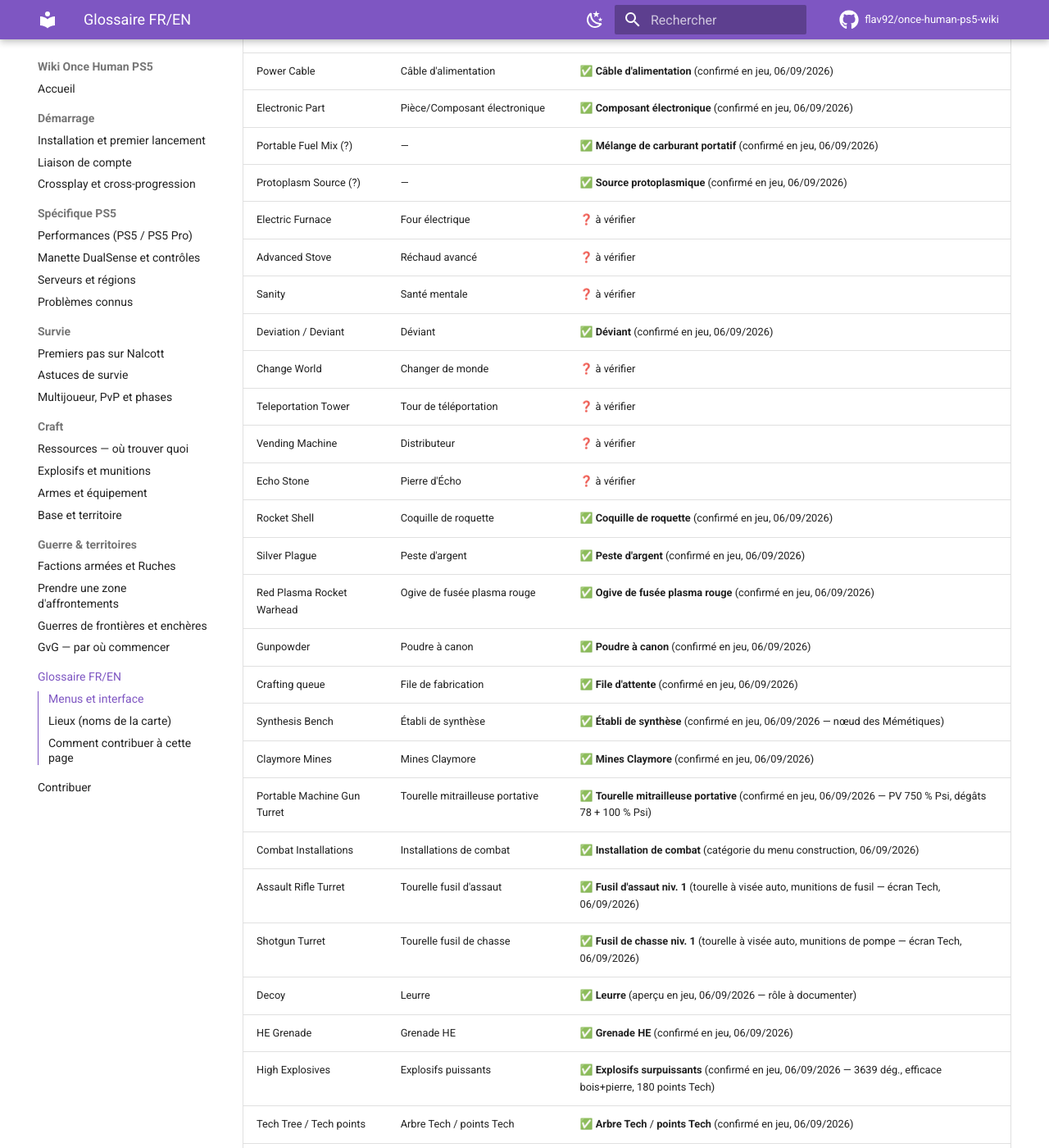
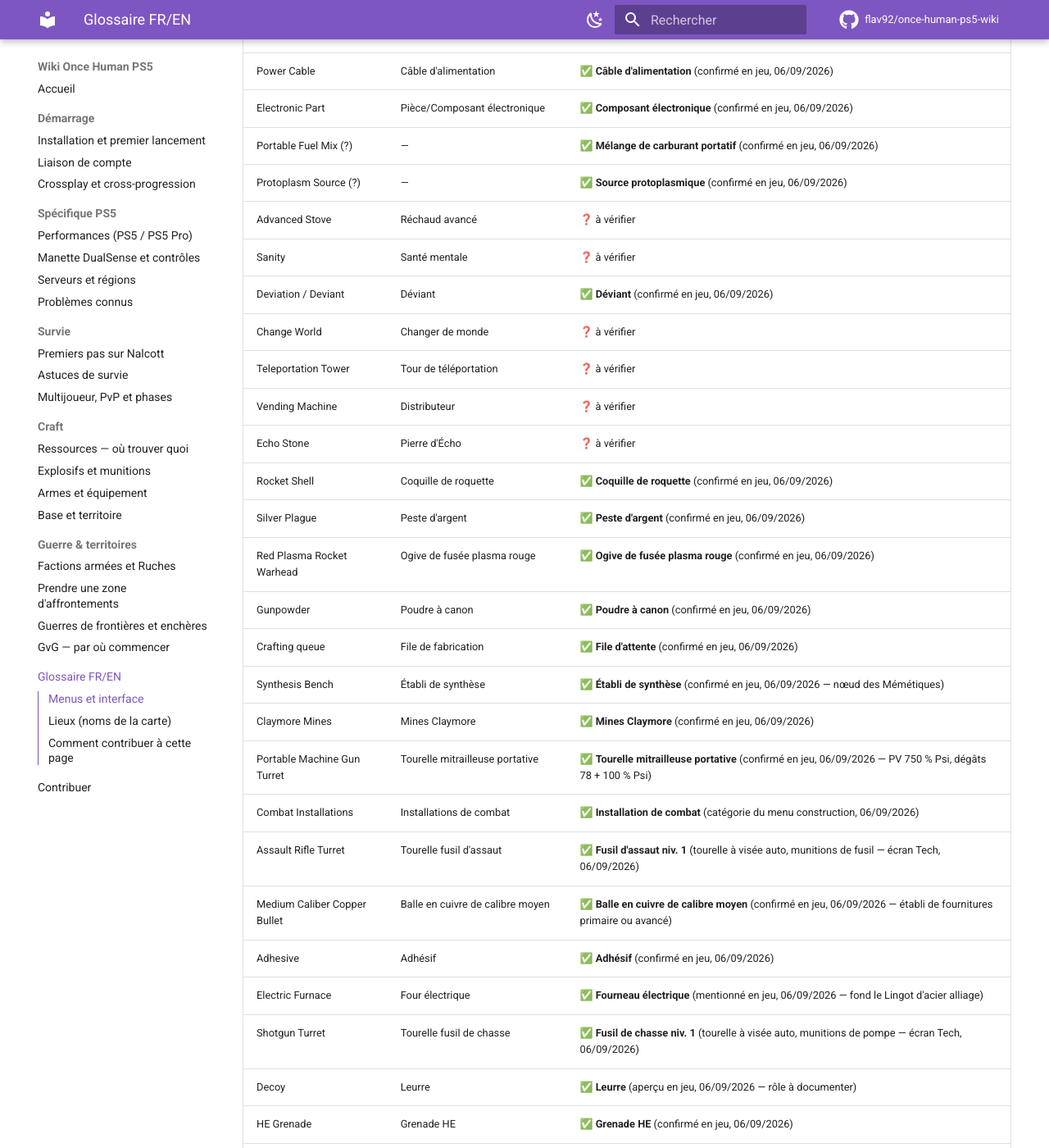
Before and after one commit to flav92/once-human-ps5-wiki, an MkDocs documentation site: the page built from docs/glossaire.md, in a window 1280 px wide and 1400 px high, scrolled down 2290 px. Shown: the whole window at 82% size. Built offline with MkDocs 1.6.1 and Material for MkDocs 9.7.7, drawn with Linux system fonts in a browser that asks for light colours; comment, search, counter and statistics services are not loaded.

Commit message:
Coût de pose de la tourelle Fusil d'assaut niv. 1 relevé (arrive chargée de 200 balles)
L'acier alliage se fond au fourneau électrique. Balle en cuivre de
calibre moyen et Adhésif confirmés au glossaire.

Co-Authored-By: Claude Fable 5 <noreply@anthropic.com>
Claude-Session: https://claude.ai/code/session_01TCxfqbazixhXZqmCd3gYVk

```diff
--- a/docs/glossaire.md
+++ b/docs/glossaire.md
@@ -50,7 +50,6 @@ Quand le nom exact PS5 est confirmé, les pages du wiki sont mises à jour pour
 | Electronic Part | Pièce/Composant électronique | ✅ **Composant électronique** (confirmé en jeu, 06/09/2026) |
 | Portable Fuel Mix (?) | — | ✅ **Mélange de carburant portatif** (confirmé en jeu, 06/09/2026) |
 | Protoplasm Source (?) | — | ✅ **Source protoplasmique** (confirmé en jeu, 06/09/2026) |
-| Electric Furnace | Four électrique | ❓ à vérifier |
 | Advanced Stove | Réchaud avancé | ❓ à vérifier |
 | Sanity | Santé mentale | ❓ à vérifier |
 | Deviation / Deviant | Déviant | ✅ **Déviant** (confirmé en jeu, 06/09/2026) |
@@ -68,6 +67,9 @@ Quand le nom exact PS5 est confirmé, les pages du wiki sont mises à jour pour
 | Portable Machine Gun Turret | Tourelle mitrailleuse portative | ✅ **Tourelle mitrailleuse portative** (confirmé en jeu, 06/09/2026 — PV 750 % Psi, dégâts 78 + 100 % Psi) |
 | Combat Installations | Installations de combat | ✅ **Installation de combat** (catégorie du menu construction, 06/09/2026) |
 | Assault Rifle Turret | Tourelle fusil d'assaut | ✅ **Fusil d'assaut niv. 1** (tourelle à visée auto, munitions de fusil — écran Tech, 06/09/2026) |
+| Medium Caliber Copper Bullet | Balle en cuivre de calibre moyen | ✅ **Balle en cuivre de calibre moyen** (confirmé en jeu, 06/09/2026 — établi de fournitures primaire ou avancé) |
+| Adhesive | Adhésif | ✅ **Adhésif** (confirmé en jeu, 06/09/2026) |
+| Electric Furnace | Four électrique | ✅ **Fourneau électrique** (mentionné en jeu, 06/09/2026 — fond le Lingot d'acier alliage) |
 | Shotgun Turret | Tourelle fusil de chasse | ✅ **Fusil de chasse niv. 1** (tourelle à visée auto, munitions de pompe — écran Tech, 06/09/2026) |
 | Decoy | Leurre | ✅ **Leurre** (aperçu en jeu, 06/09/2026 — rôle à documenter) |
 | HE Grenade | Grenade HE | ✅ **Grenade HE** (confirmé en jeu, 06/09/2026) |
```
Also changed, not shown: docs/guerre/prise-de-zone.md (+1 -1 lines).
